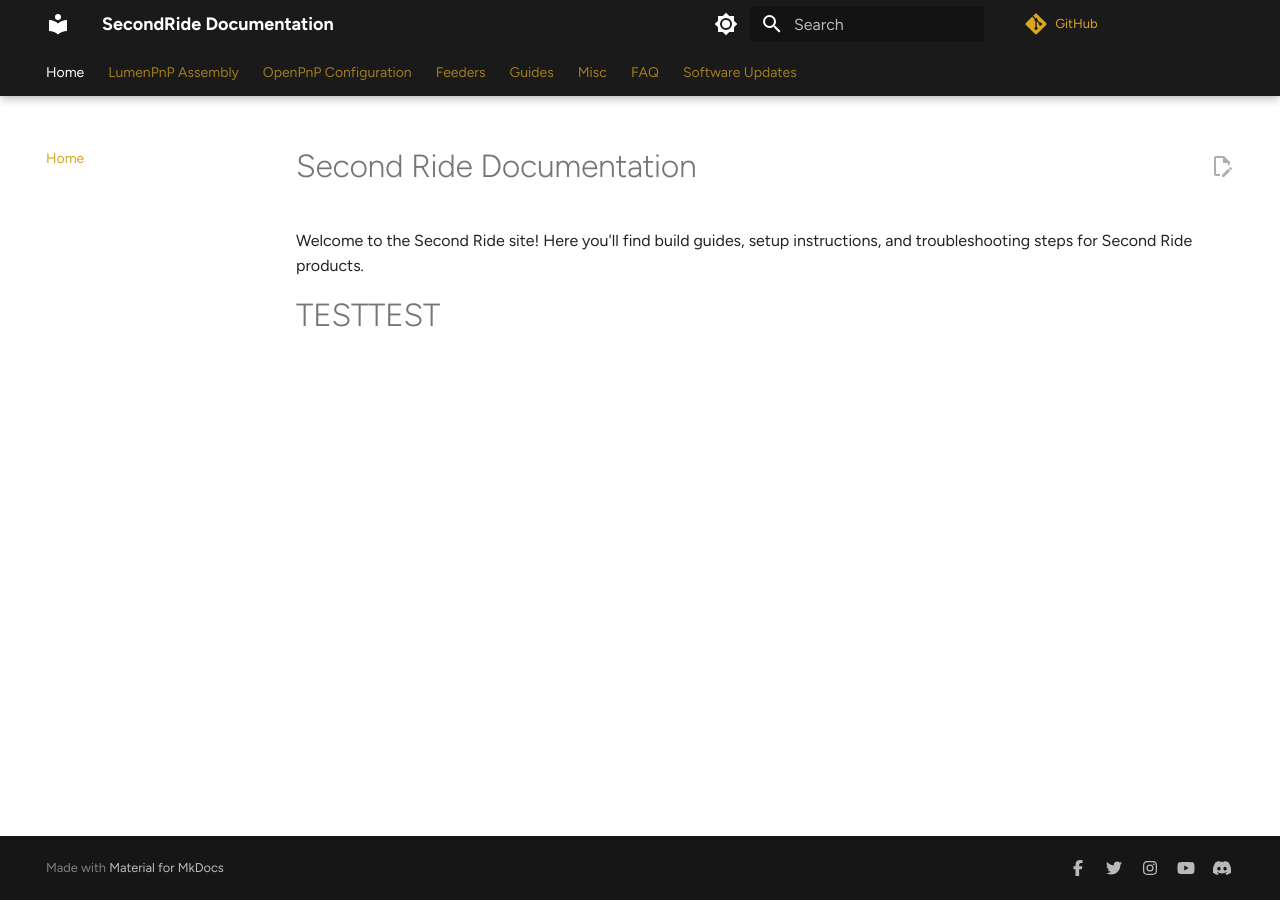
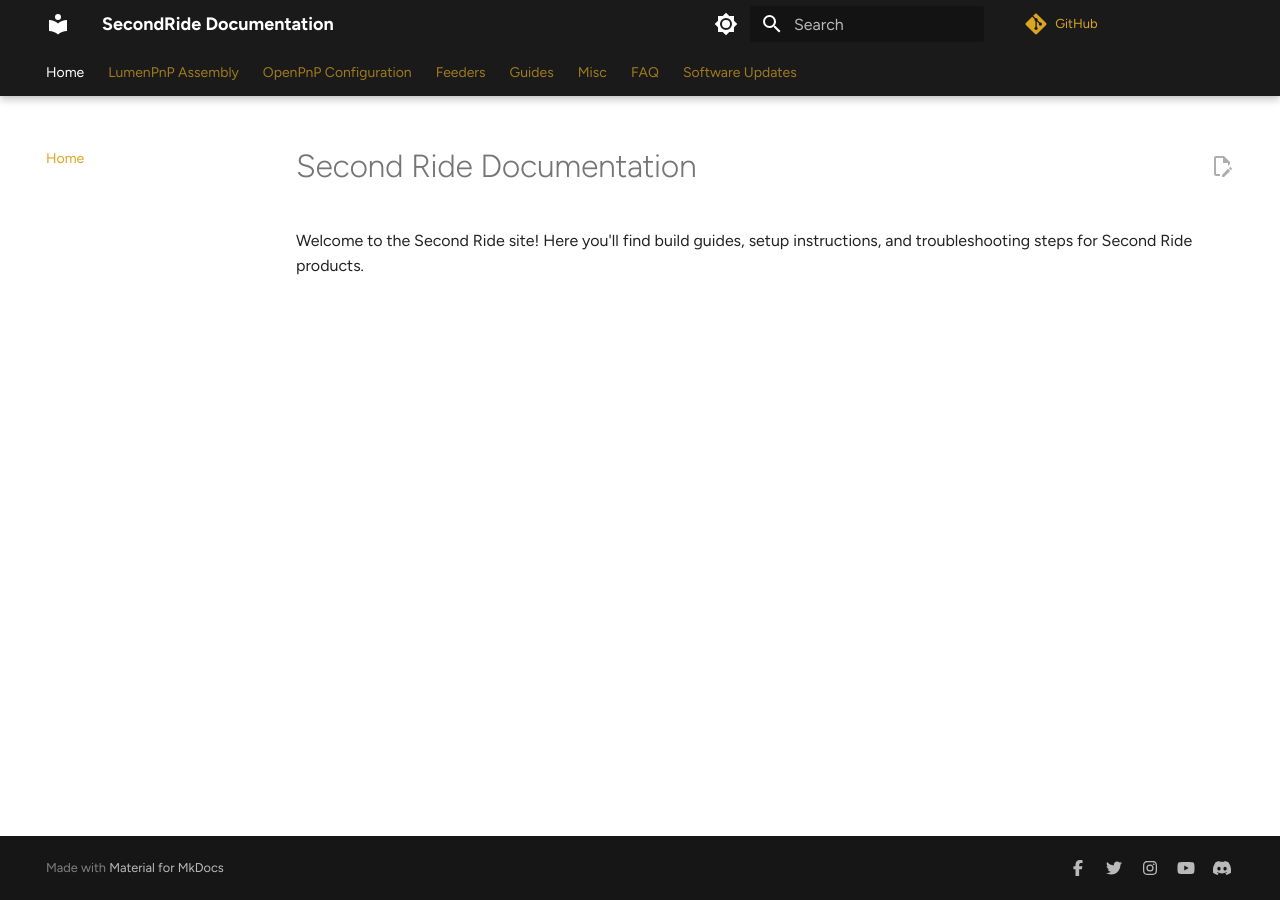
Before and after one commit to lukaskunhardt/secondride-docs, an MkDocs documentation site: the page built from docs/index.md, in a window 1280 px wide. Built offline with MkDocs 1.6.1 and Material for MkDocs 9.7.7, drawn with Linux system fonts in a browser that asks for light colours; comment, search, counter and statistics services are not loaded.

Commit message:
Update index.md

```diff
--- a/docs/index.md
+++ b/docs/index.md
@@ -1,6 +1,3 @@
 # Second Ride Documentation
 
 Welcome to the Second Ride site! Here you'll find build guides, setup instructions, and troubleshooting steps for Second Ride products.
-
-
-# TESTTEST
```
